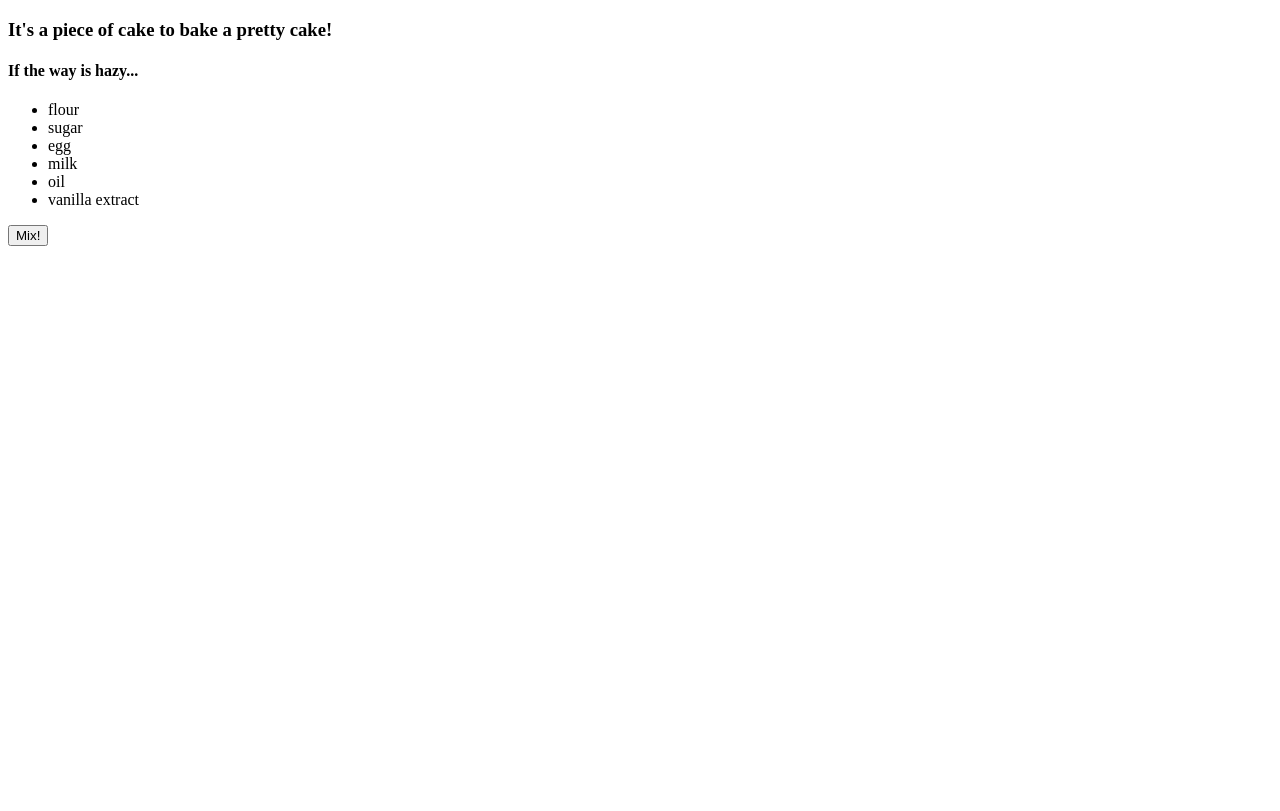
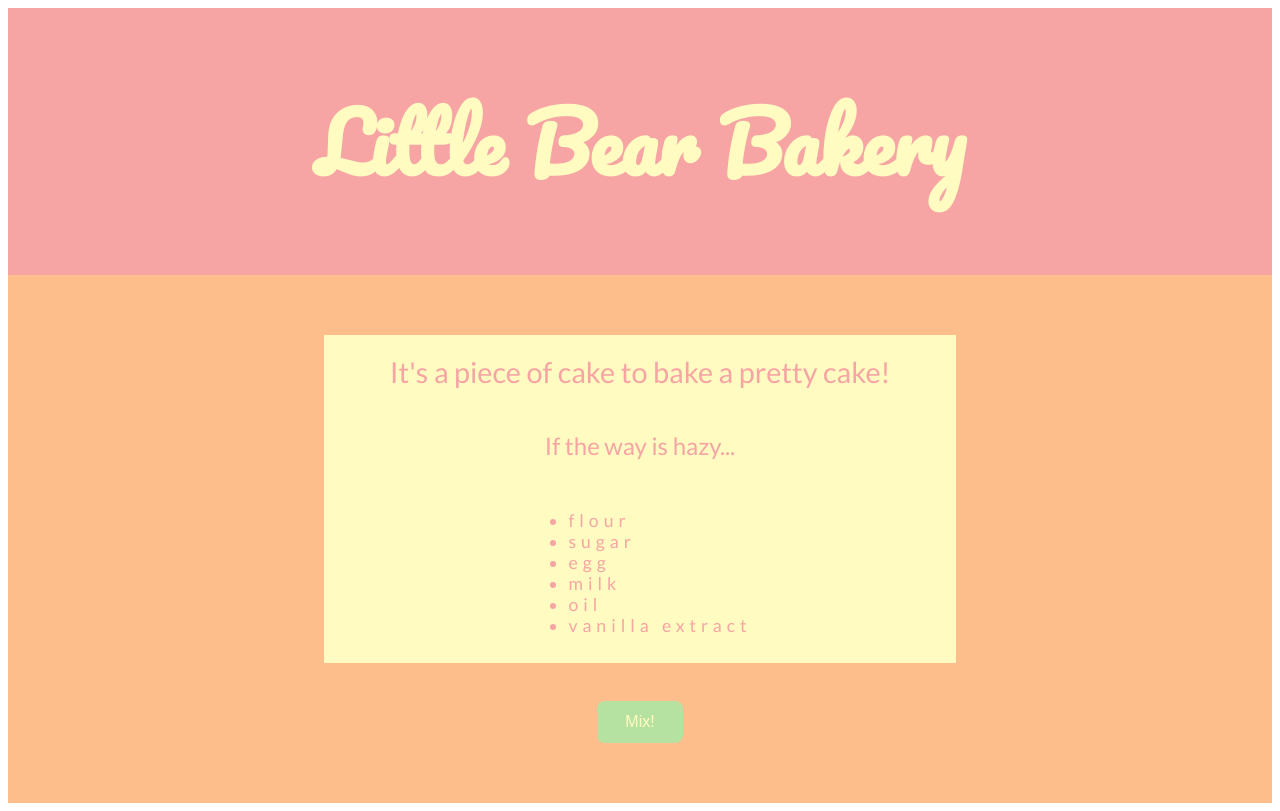
Before and after one commit to superursa/js_practice, a plain HTML site: page index.html in a window 1280 px wide. Drawn offline with Linux system fonts and the light colour scheme.

Commit message:
more baking!!!

```diff
--- a/index.html
+++ b/index.html
@@ -6,12 +6,19 @@
     <meta name="viewport" content="width=device-width, initial-scale=1.0">
     <title>Little Bear Bakery</title>
     <script src="baking.js"></script>
+    <link rel="stylesheet" href="style.css">
 </head>
+
+
 <body>
+  <div class="banner">
+    <h1>Little Bear Bakery</h1>
+  </div><!--div for banner-->
   <div class="container">
-    <h3 id="lyric1">It's a piece of cake to bake a pretty cake!</h3>
-    <h4 id="lyric2">If the way is hazy...</h2>
-    <div id="recipe">
+    <div class="recipecard">
+      <h3 id="lyric1">It's a piece of cake to bake a pretty cake!</h3>
+      <h4 id="lyric2">If the way is hazy...</h2>
+      <div id="recipe">
         <ul>
             <li>flour</li>
             <li>sugar</li>
@@ -21,10 +28,11 @@
             <li>vanilla extract</li>
         </ul>
 
-
-    </div>
+      </div> <!--div for recipe-->
+    </div> <!--div for recipe card-->
+    <br><br>
     <button onclick='press()' id="btn">Mix!</button>
-  </div>
+  </div> <!--div for container-->
 
 </body>
 </html>
--- /dev/null
+++ b/style.css
@@ -0,0 +1,85 @@
+@import url('https://fonts.googleapis.com/css2?family=Lato&family=Pacifico');
+
+
+body {
+    align-items: center;
+}
+
+.banner {
+  width: 100%;
+  padding: 10px 0;
+  text-align: center;
+  background: #f7a4a4;
+  color: #fffbc1;
+}
+
+h1 {
+    font-family: 'Pacifico';
+    font-size: 5em;
+    -webkit-text-stroke: #white 1px;
+}
+
+h3,
+div {
+  margin: 0;
+  padding: 0;
+  font-family: 'Lato';
+}
+
+h3 {
+  font-size: 1.8em;
+  padding: 10px 0;
+  font-weight: 500;
+  animation: wiggle 2s;
+}
+
+@keyframes wiggle {
+  0% { transform: translate(1px, 1px) rotate(0deg); }
+  40% { transform: translate(1px, -1px) rotate(1deg); }
+  50% { transform: translate(-1px, 2px) rotate(-1deg); }
+  60% { transform: translate(-3px, 1px) rotate(0deg); }
+  70% { transform: translate(3px, 1px) rotate(-1deg); }
+  80% { transform: translate(-1px, -1px) rotate(1deg); }
+  90% { transform: translate(1px, 2px) rotate(0deg); }
+  100% { transform: translate(1px, -2px) rotate(-1deg); }
+}
+
+h4 {
+  font-size: 1.5em;
+  font-weight: 300;
+  padding: 0px 0;
+}
+
+#recipe {
+  display: inline-block;
+  text-align: left;
+  font-size: 1.1em;
+  font-weight: 100;
+  letter-spacing: 5px;
+}
+
+.container {
+  align-items: center;
+  width: 100%;
+  padding:60px 0;
+  text-align: center;
+  background: #febe8c;
+  color: #fffbc1;
+}
+
+.recipecard {
+    margin: auto;
+    width: 50%;
+    padding: 10px 0;
+    background: #fffbc1;
+    color: #f7a4a4;
+}
+
+#btn {
+  border: none;
+  border-radius: 8px;
+  padding: 12px 28px;
+  font-size: 1em;
+  background: #b6e2a1;
+  color: #fffbc1;
+}
```
Also changed, not shown: images/littlebearbakery.webp (added), 1 other file.
